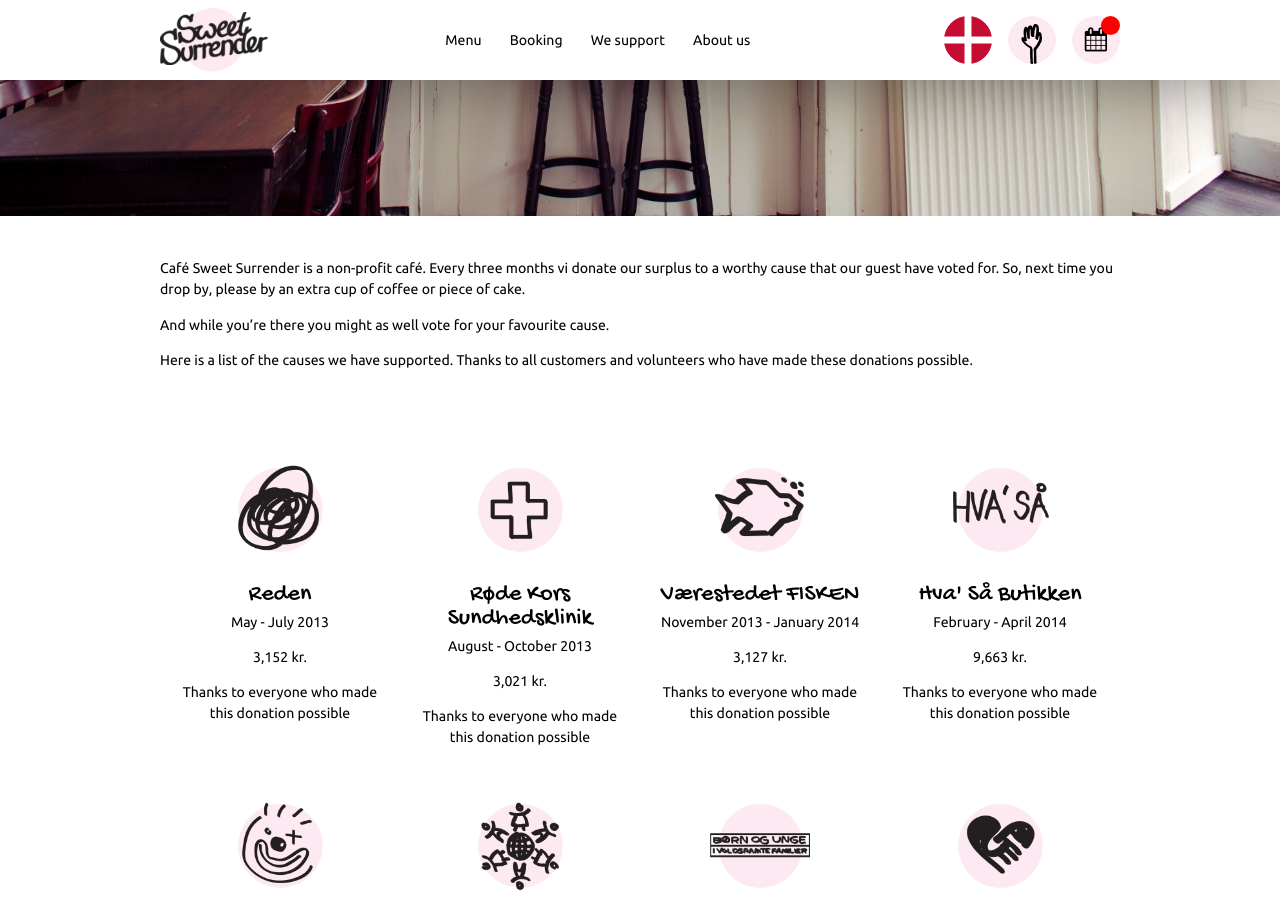
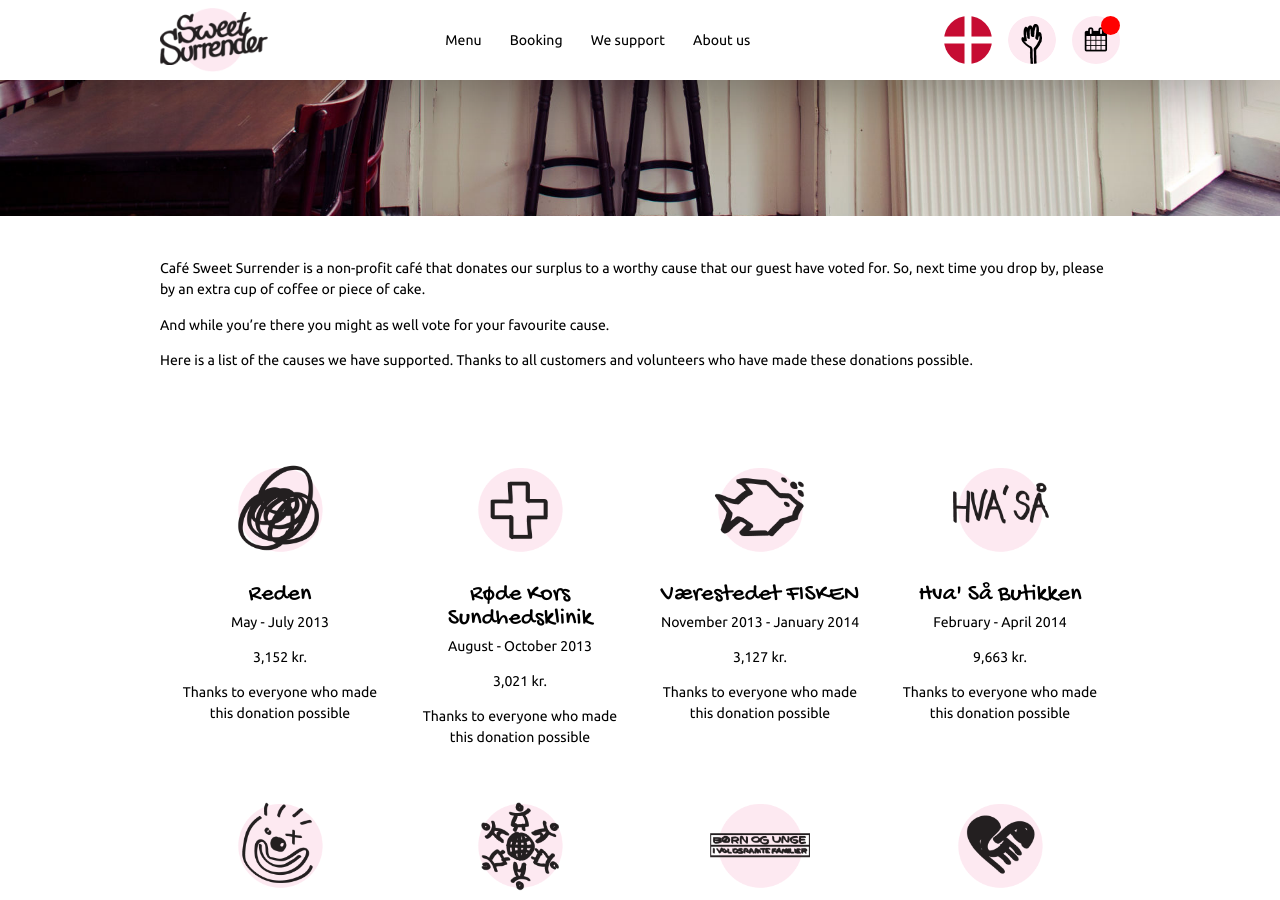
Before and after one commit to sweetsurrenderdk/sweetsurrenderdk.github.io, a Jekyll site: the page built from content/en/567d4e622341243144e3f58fc8b675a711a9ad17.md, in a window 1280 px wide and 900 px high, scrolled down 664 px. Built offline with Jekyll 4.4.1, drawn with Linux system fonts in a browser that asks for light colours.

Commit message:
Commit from HashBrown CMS

```diff
--- a/content/en/567d4e622341243144e3f58fc8b675a711a9ad17.md
+++ b/content/en/567d4e622341243144e3f58fc8b675a711a9ad17.md
@@ -13,7 +13,7 @@ sections:
             href: null
     -
         template: richTextSection
-        text: "<p>Caf&eacute; Sweet Surrender is a non-profit caf&eacute;. Every three months vi donate our surplus to a worthy cause that our guest have voted for. So, next time you drop by, please by an extra cup of coffee or piece of cake.</p>\n\n<p>And while you&rsquo;re there you might as well vote for your favourite cause.</p>\n\n<p>Here is a list of the causes we have supported. Thanks to all customers and volunteers who have made these donations possible.</p>\n"
+        text: "<p>Caf&eacute; Sweet Surrender is a non-profit caf&eacute; that donates our surplus to a worthy cause that our guest have voted for. So, next time you drop by, please by an extra cup of coffee or piece of cake.</p>\n\n<p>And while you&rsquo;re there you might as well vote for your favourite cause.</p>\n\n<p>Here is a list of the causes we have supported. Thanks to all customers and volunteers who have made these donations possible.</p>\n"
     -
         template: supportedOrganisations
         organisations:
```
